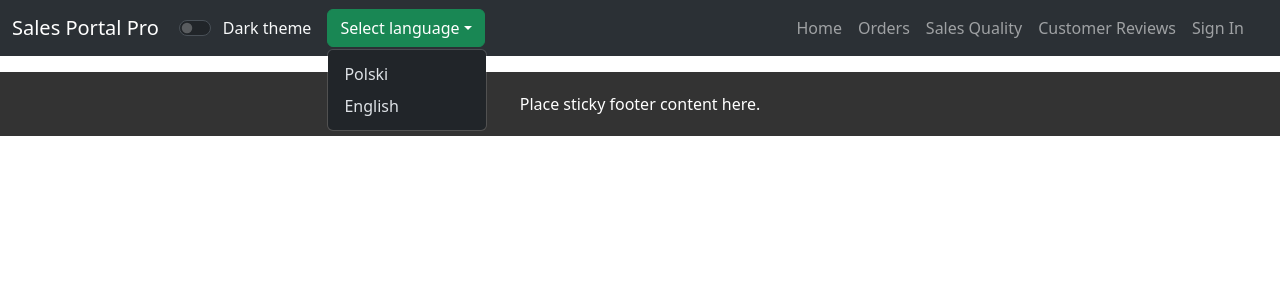
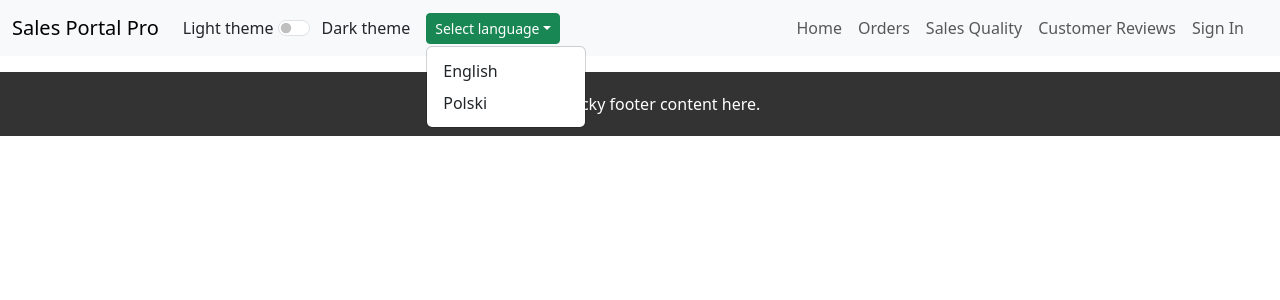
Before and after one commit to ehpop/SellersDashboard, a React (Create React App) app in the folder frontend/: page / in a window 1280 px wide. Both pictures are taken after a click on the button "Select language". Shown: the top 300 px of the page. Built offline with nearby package versions, Linux system fonts and the light colour scheme.

Commit message:
Added context components for theme and language, added react-intl for better language management

```diff
--- a/frontend/package.json
+++ b/frontend/package.json
@@ -14,6 +14,7 @@
     "react": "^18.2.0",
     "react-bootstrap": "^2.9.1",
     "react-dom": "^18.2.0",
+    "react-intl": "^6.5.5",
     "react-router-dom": "^6.20.1",
     "react-scripts": "5.0.1",
     "typescript": "^4.9.5",
@@ -42,5 +43,8 @@
       "last 1 firefox version",
       "last 1 safari version"
     ]
+  },
+  "devDependencies": {
+    "react-intl-translations-manager": "^5.0.3"
   }
 }
--- a/frontend/src/App.tsx
+++ b/frontend/src/App.tsx
@@ -3,14 +3,18 @@ import './App.css';
 import Header from './components/Header';
 import Footer from './components/Footer';
 import 'bootstrap/dist/css/bootstrap.min.css';
+import ThemeContext from "./components/ThemeContext";
 
 function App({children}: any) {
+    const [theme, setTheme] = React.useState<string>('light');
     return (
-        <div className="App">
-            <Header/>
-            {children}
-            <Footer/>
-        </div>
+        <ThemeContext.Provider value={{theme, setTheme}}>
+            <div className="App">
+                <Header/>
+                {children}
+                <Footer/>
+            </div>
+        </ThemeContext.Provider>
     );
 }
 
--- a/frontend/src/components/Header.tsx
+++ b/frontend/src/components/Header.tsx
@@ -1,22 +1,30 @@
+// Import other necessary dependencies
 import Container from 'react-bootstrap/Container';
 import Form from 'react-bootstrap/Form';
 import Nav from 'react-bootstrap/Nav';
 import Navbar from 'react-bootstrap/Navbar';
 import Offcanvas from 'react-bootstrap/Offcanvas';
-import React, {useState} from "react";
+import React, {useContext} from "react";
 import {Dropdown, Stack} from "react-bootstrap";
-import {labelNames} from "../dictionary/HeaderDictionary";
 import {NavLink} from "react-router-dom";
+import {LocaleContext} from "./LocaleContext";
+import ThemeContext from "./ThemeContext";
+import {FormattedMessage} from "react-intl";
+import {locales} from "../i18n/i18n-config";
 
 function Header() {
     const expand = 'lg';
-    const [theme, setTheme] = useState('dark');
-    const [language, setLanguage] = useState<'pl' | 'en'>('en');
+    const {theme, setTheme} = useContext(ThemeContext);
+    const {setLocale} = useContext(LocaleContext);
+
+    const brandName = "Sales Portal Pro";
 
     return (
         <Navbar key={expand} expand={expand} className="bg-body-tertiary mb-3" data-bs-theme={theme}>
             <Container fluid>
-                <Navbar.Brand as={NavLink} to="/home">Sales Portal Pro</Navbar.Brand>
+                <Navbar.Brand as={NavLink} to="/home">
+                    {brandName}
+                </Navbar.Brand>
                 <Navbar.Toggle aria-controls={`offcanvasNavbar-expand-${expand}`}/>
                 <Navbar.Offcanvas
                     id={`offcanvasNavbar-expand-${expand}`}
@@ -26,12 +34,15 @@ function Header() {
                 >
                     <Offcanvas.Header closeButton>
                         <Offcanvas.Title id={`offcanvasNavbarLabel-expand-${expand}`}>
-                            Offcanvas
+                            <FormattedMessage id={"app.title"} defaultMessage={"Offcanvas"}/>
                         </Offcanvas.Title>
                     </Offcanvas.Header>
                     <Offcanvas.Body>
                         <Stack direction="horizontal" gap={3}>
                             <Form className="d-flex vertical align-items-center">
+                                <Form.Label className={`ms-2 mb-0 ${theme === 'light' ? 'text-dark' : 'text-light'}`}>
+                                    <FormattedMessage id={"lightTheme"} defaultMessage={"Light Theme"}/>
+                                </Form.Label>
                                 <Form.Check
                                     data-bs-theme={theme}
                                     type="switch"
@@ -41,25 +52,26 @@ function Header() {
                                     }}
                                 />
                                 <Form.Label className={`ms-2 mb-0 ${theme === 'light' ? 'text-dark' : 'text-light'}`}>
-                                    {theme === 'light' ? labelNames.lightTheme[language] : labelNames.darkTheme[language]}
+                                    <FormattedMessage id={"darkTheme"} defaultMessage={"Dark Theme"}/>
                                 </Form.Label>
                             </Form>
-                            <Form className={`d-flex align-items-center ${theme === 'light' ? 'text-dark' : 'text-light'}`}>
+                            <Form
+                                className={`d-flex align-items-center ${theme === 'light' ? 'text-dark' : 'text-light'}`}>
                                 <Dropdown>
-                                    <Dropdown.Toggle variant="outline-success" id="dropdown-basic">
-                                        {labelNames.selectLanguageButtonLabel[language]}
+                                    <Dropdown.Toggle size="sm" variant="outline-success" id="dropdown-basic">
+                                        <FormattedMessage id={"selectLanguageButtonLabel"} defaultMessage={"Language"}/>
                                     </Dropdown.Toggle>
 
                                     <Dropdown.Menu>
                                         {
-                                            Object.keys(labelNames.language).map((key) => (
+                                            Object.keys(locales).map((key) => (
                                                 <Dropdown.Item
                                                     key={key}
                                                     onClick={() => {
-                                                        setLanguage(key as 'pl' | 'en');
+                                                        setLocale(key as 'pl' | 'en');
                                                     }}
                                                 >
-                                                    {labelNames.language[key as 'pl' | 'en']}
+                                                    {locales[key as 'pl' | 'en']?.name}
                                                 </Dropdown.Item>
                                             ))
                                         }
@@ -70,19 +82,19 @@ function Header() {
 
                         <Nav className="justify-content-end flex-grow-1 pe-3">
                             <Nav.Link as={NavLink} to="/home">
-                                {labelNames.home[language]}
+                                <FormattedMessage id={"home"} defaultMessage={"Home"}/>
                             </Nav.Link>
                             <Nav.Link as={NavLink} to="/orders">
-                                {labelNames.orders[language]}
+                                <FormattedMessage id={"orders"} defaultMessage={"Orders"}/>
                             </Nav.Link>
                             <Nav.Link as={NavLink} to="/salesQuality">
-                                {labelNames.salesQuality[language]}
+                                <FormattedMessage id={"salesQuality"} defaultMessage={"Sales Quality"}/>
                             </Nav.Link>
                             <Nav.Link as={NavLink} to="/customerReviews">
-                                {labelNames.customerReviews[language]}
+                                <FormattedMessage id={"customerReviews"} defaultMessage={"Customer Reviews"}/>
                             </Nav.Link>
                             <Nav.Link as={NavLink} to="/login">
-                                {labelNames.signIn[language]}
+                                <FormattedMessage id={"signIn"} defaultMessage={"Sing In"}/>
                             </Nav.Link>
                         </Nav>
                     </Offcanvas.Body>
--- /dev/null
+++ b/frontend/src/components/I18n.tsx
@@ -0,0 +1,21 @@
+import {IntlProvider} from "react-intl";
+import {defaultLocale, locales} from "../i18n/i18n-config";
+import React, {useState} from "react";
+import {LocaleContext} from "./LocaleContext";
+
+
+export default function I18n({children}: any) {
+    const [locale, setLocale] = useState<string>(defaultLocale);
+
+    return (
+        <LocaleContext.Provider value={{locale, setLocale}}>
+            <IntlProvider
+                locale={locale}
+                defaultLocale={defaultLocale}
+                messages={locales[locale]?.messages}
+            >
+                {children}
+            </IntlProvider>
+        </LocaleContext.Provider>
+    );
+}
--- /dev/null
+++ b/frontend/src/components/LocaleContext.tsx
@@ -0,0 +1,11 @@
+import {createContext, SetStateAction} from "react";
+
+interface ILocaleContext {
+    locale: string,
+    setLocale: (value: SetStateAction<string>) => void
+}
+
+export const LocaleContext = createContext<ILocaleContext>({
+    locale: "",
+    setLocale: () => {}
+});
--- /dev/null
+++ b/frontend/src/components/ThemeContext.tsx
@@ -0,0 +1,13 @@
+import React from "react";
+
+interface IThemeContext {
+    theme: string,
+    setTheme: (value: React.SetStateAction<string>) => void
+}
+
+const ThemeContext = React.createContext<IThemeContext>({
+    theme: "",
+    setTheme: () => {}
+});
+
+export default ThemeContext;
--- a/frontend/src/dictionary/HeaderDictionary.ts
+++ /dev/null
@@ -1,57 +0,0 @@
-export interface ILabelNames {
-    [key: string]: {
-        pl: string;
-        en: string;
-    };
-}
-
-export const labelNames = {
-    home: {
-        pl: 'Strona Główna',
-        en: 'Home',
-    },
-    signIn: {
-        pl: 'Zaloguj się',
-        en: 'Sign In',
-    },
-    orders: {
-        pl: 'Zamówienia',
-        en: 'Orders',
-    },
-    salesQuality: {
-        pl: 'Jakość Sprzedaży',
-        en: 'Sales Quality',
-    },
-    customerReviews: {
-        pl: 'Opinie kupujących',
-        en: 'Customer Reviews',
-    },
-    offerRanking: {
-        pl: 'Ranking Ofert',
-        en: 'Offer Ranking',
-    },
-    salesChart: {
-        pl: 'Wykres sprzedaży',
-        en: 'Sales Chart',
-    },
-    salesTips: {
-        pl: 'Porady sprzedażowe',
-        en: 'Sales Tips',
-    },
-    selectLanguageButtonLabel: {
-        pl: 'Wybierz język',
-        en: 'Select language',
-    },
-    language: {
-        pl: 'Polski',
-        en: 'English',
-    },
-    lightTheme: {
-        pl: 'Jasny motyw',
-        en: 'Light theme',
-    },
-    darkTheme: {
-        pl: 'Ciemny motyw',
-        en: 'Dark theme',
-    }
-};
--- /dev/null
+++ b/frontend/src/i18n/i18n-config.ts
@@ -0,0 +1,15 @@
+import enMessages from "../lang/en-US.json";
+import plMessages from "../lang/pl.json";
+
+export const defaultLocale = "en-US";
+
+export const locales: {[index: string]: any} = {
+    "en-US": {
+        name: "English",
+        messages: enMessages
+    },
+    "pl": {
+        name: "Polski",
+        messages: plMessages
+    }
+};
--- a/frontend/src/index.tsx
+++ b/frontend/src/index.tsx
@@ -12,6 +12,7 @@ import CustomerReviews, {customerReviewsLoader} from "./pages/CustomerReviews";
 import Login, {loginLoader} from "./pages/Login";
 import NotFound from "./pages/NotFound";
 import Home, {homeLoader} from "./pages/Home";
+import I18n from "./components/I18n";
 
 const router = createBrowserRouter([
     {
@@ -58,6 +59,8 @@ const root = ReactDOM.createRoot(
 
 root.render(
     <React.StrictMode>
-        <RouterProvider router={router}/>
+            <I18n>
+                <RouterProvider router={router}/>
+            </I18n>
     </React.StrictMode>
 );
--- /dev/null
+++ b/frontend/src/lang/en-US.json
@@ -0,0 +1,14 @@
+{
+  "home": "Home",
+  "signIn": "Sign In",
+  "orders": "Orders",
+  "salesQuality": "Sales Quality",
+  "customerReviews": "Customer Reviews",
+  "offerRanking": "Offer Ranking",
+  "salesChart": "Sales Chart",
+  "salesTips": "Sales Tips",
+  "selectLanguageButtonLabel": "Select language",
+  "language": "English",
+  "lightTheme": "Light theme",
+  "darkTheme": "Dark theme"
+}
--- /dev/null
+++ b/frontend/src/lang/pl.json
@@ -0,0 +1,14 @@
+{
+  "home": "Strona Główna",
+  "signIn": "Zaloguj się",
+  "orders": "Zamówienia",
+  "salesQuality": "Jakość Sprzedaży",
+  "customerReviews": "Opinie kupujących",
+  "offerRanking": "Ranking Ofert",
+  "salesChart": "Wykres sprzedaży",
+  "salesTips": "Porady sprzedażowe",
+  "selectLanguageButtonLabel": "Wybierz język",
+  "language": "Polski",
+  "lightTheme": "Jasny motyw",
+  "darkTheme": "Ciemny motyw"
+}
```
